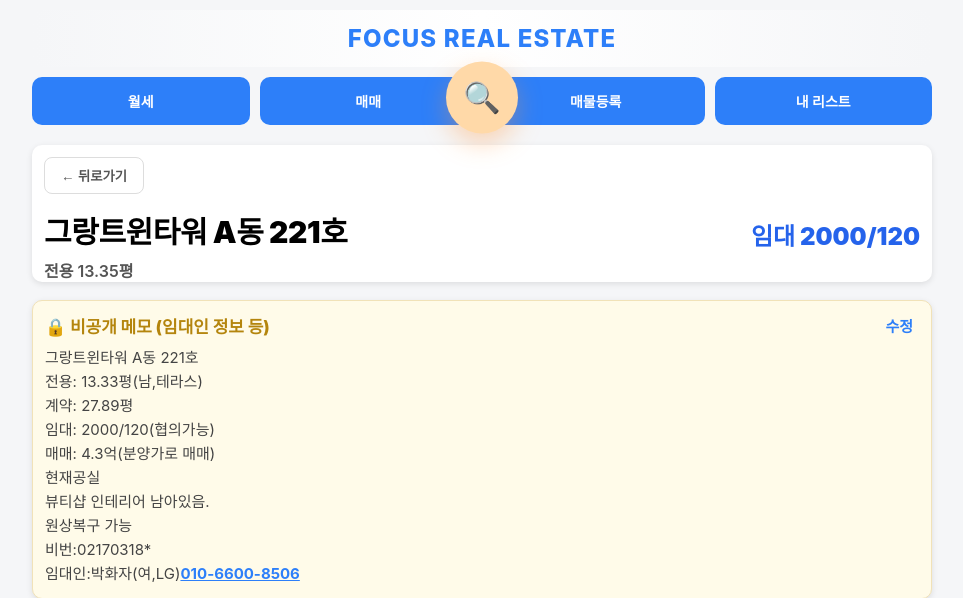
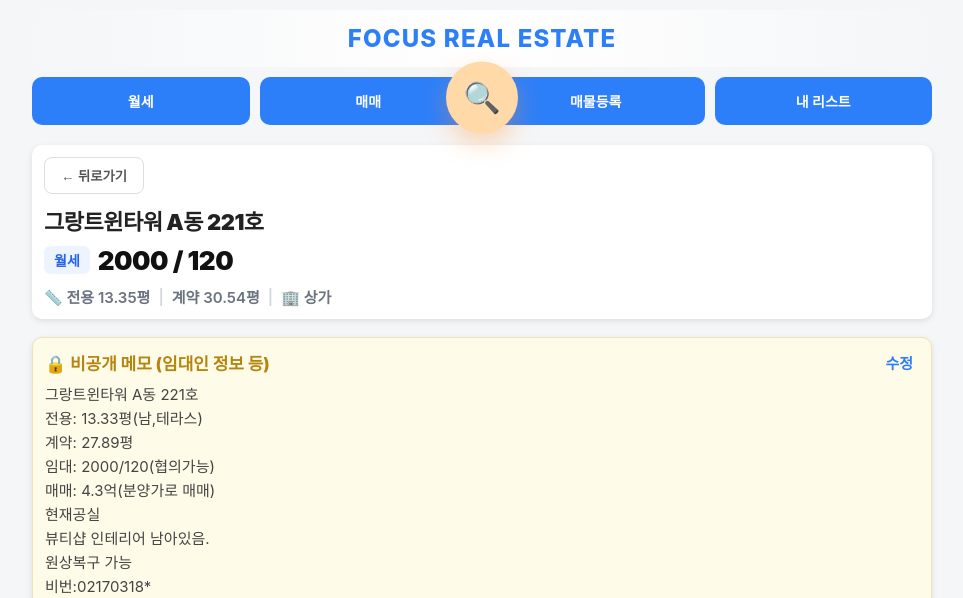
Before and after one commit to manki3/mrefs-system, a Flask app: page /property/1 in a window 1280 px wide. Shown: the top 598 px of the page, without its empty margins (158-1121 px from the left). Run offline with Flask 3, Linux system fonts and the light colour scheme; a user stored in the database is signed in; some web fonts are replaced.

```diff
--- a/app.py
+++ b/app.py
@@ -108,13 +108,15 @@ with app.app_context():
     except:
         pass
 
-    if not User.query.first():
-        admin = User(
-            username="admin",
-            password=generate_password_hash("1234")
-        )
-        db.session.add(admin)
-        db.session.commit()
+    # 🔥 관리자 계정 생성 및 강제 업데이트
+    user = User.query.first()
+    if not user:
+        user = User(username="admin", password=generate_password_hash("5551"))
+        db.session.add(user)
+    else:
+        user.username = "admin"
+        user.password = generate_password_hash("5551")
+    db.session.commit()
 
 
 
@@ -162,15 +164,27 @@ def normalize_dong(text):
     return text
 
 def normalize_building_custom(text):
-    text = text.replace("마곡엠밸리9단지 제업무시설동", "엠밸리 9단지")
-    text = text.replace("마곡그랑트윈타워 B동", "그랑트윈타워 B동")
-    text = text.replace("마곡그랑트윈타워 A동", "그랑트윈타워 A동")
-    text = text.replace("마곡동 그랑트윈타워 B동", "그랑트윈타워B동")
+    # 🚨 퀸즈파크 관련 잡다한 '문영' 떼기 및 완벽 통일 (에러 원인 제거!)
+    text = re.sub(r'문영\s*퀸즈', '퀸즈', text)
+    text = re.sub(r'퀸즈파크\s*나인', '퀸즈9', text)
+    text = re.sub(r'퀸즈파크\s*9차', '퀸즈9', text)
+    text = re.sub(r'퀸즈파크\s*텐', '퀸즈10', text)
+    text = re.sub(r'퀸즈파크\s*10차', '퀸즈10', text)
+    text = re.sub(r'퀸즈파크\s*11차', '퀸즈11', text)
+    text = re.sub(r'퀸즈파크\s*12차', '퀸즈12', text)
+    text = re.sub(r'퀸즈파크\s*13차', '퀸즈13', text)
 
-    # ✅ 두산더랜드파크, 더랜드파크 모두 '랜드파크'로 통일
+    # 랜드파크
     text = text.replace("두산더랜드파크", "랜드파크")
     text = text.replace("더랜드파크", "랜드파크")
 
+    # 그랑트윈
+    text = text.replace("마곡그랑트윈타워", "그랑트윈타워")
+    text = text.replace("마곡동 그랑트윈타워", "그랑트윈타워")
+
+    # 기타 자주 쓰이는 이름들
+    text = text.replace("마곡엠밸리9단지 제업무시설동", "엠밸리 9단지")
+    text = text.replace("마곡엠밸리9단지 제판매시설2동", "엠밸리 9단지")
     text = text.replace("발산더블유타워", "W타워2")
     text = text.replace("열린엠타워2", "열린M타워")
     text = text.replace("외 1필지 마곡역한일노벨리아타워", "한일노벨리아")
@@ -184,33 +198,24 @@ def normalize_building_custom(text):
     text = text.replace("마곡사이언스타워2", "사이언스타워2")
     text = text.replace("마곡엠시그니처", "엠시그니처")
     text = text.replace("마곡센트럴타워2", "센트럴타워2")
-    text = text.replace("문영퀸즈파크11차", "퀸즈11")
     text = text.replace("마곡나루역프라이빗타워2", "안강2")
     text = text.replace("외 1필지 아벨테크노", "아벨테크노")
     text = text.replace("마곡테크노타워2", "테크노타워2")
-    text = text.replace("퀸즈파크나인", "퀸즈9")
     text = text.replace("리더스퀘어마곡", "리더스퀘어")
     text = text.replace("이너매스마곡1", "이너매스1")
     text = text.replace("우성에스비타워2", "우성SB2")
     text = text.replace("마곡에스비타워3", "우성SB3")
     text = text.replace("롯데캐슬르웨스트 제101동", "르웨스트웍스")
-    text = text.replace("747타워", "747타워")
-    text = text.replace("747", "747타워")
     text = text.replace("한양더챔버 1동", "한양더챔버")
     text = text.replace("마곡센트럴타워1", "센트럴타워1")
-    text = text.replace("지상", "")
-    text = text.replace("마곡엠밸리9단지 제판매시설2동", "엠밸리 9단지")
     text = text.replace("외 1필지 제원그로브업무", "원그로브")
-    text = text.replace("퀸즈파크텐", "퀸즈10")
-    text = text.replace("엠밸리더블유타워3", "W타워3")
+    text = text.replace("외 1필지 원그로브업무", "원그로브")
     text = text.replace("웰튼메디플렉스", "웰튼병원")
-    text = text.replace("문영퀸즈파크12차", "퀸즈12")
     text = text.replace("리더스타워마곡", "리더스타워")
     text = text.replace("마곡나루역보타닉비즈타워", "보타닉비즈타워")
     text = text.replace("마곡나루역 프라이빗타워 1", "안강1")
     text = text.replace("마곡엠밸리7단지", "엠밸리7단지")
     text = text.replace("외 2필지 델타빌딩", "델타빌딩")
-    text = text.replace("문영퀸즈파크13", "퀸즈13")
     text = text.replace("홈앤쇼핑사옥", "홈앤쇼핑")
     text = text.replace("외 1필지 엔에이치서울축산농협엔에이치서울타워", "NH서울타워")
     text = text.replace("지엠지엘스타", "GMG엘스타")
@@ -223,7 +228,8 @@ def normalize_building_custom(text):
     text = text.replace("엘케이빌딩", "LK빌딩")
     text = text.replace("에스에이치빌딩", "SH빌딩")
     text = text.replace("외 1필지 우림 블루나인 비즈니스센터", "우림블루나인")
-    text = text.replace("외 1필지 원그로브업무", "원그로브")
+    text = text.replace("지상", "")
+
     return text
 
 def clean_building_name(raw):
@@ -236,55 +242,62 @@ def clean_building_name(raw):
     for w in remove_words:
         text = text.replace(w, "")
 
+    # 앞에 붙은 지번(예: 799-1) 날리기
     text = re.sub(r"^\d+\-\d+\s*", "", text)
+    # 층수 날리기 (예: 제9층)
     text = re.sub(r"제?\s*\d+\s*층", "", text)
+    # 제944호 -> 944호
     text = re.sub(r"제\s*(\d+호)", r"\1", text)
 
     text = normalize_dong(text)
     text = normalize_building_custom(text)
 
+    # 🔥 퀸즈 9, 10, 11 동(A,B,C) 철벽 방어 및 층수별 상가/사무실 자동 할당 로직
+    if "퀸즈" in text:
+        # 1. 엉뚱하게 붙어있는 기존 동(A~C동, a~c동) 일단 싹 제거
+        text = re.sub(r'[A-Ca-c]동\s*', '', text)
+
+        # 2. 건물명(퀸즈9, 퀸즈10 등) 숫자를 지운 뒤 호수 번호만 추출
+        clean_for_search = re.sub(r'퀸즈\d+', '', text)
+        nums = re.findall(r'\d+', clean_for_search)
+
+        if nums:
+            unit_str = nums[-1]
+            unit_num = int(unit_str)
+            floor = unit_num // 100    # 층수 (예: 605 -> 6층)
+            last_two = unit_num % 100  # 호수 (예: 605 -> 5호)
+
+            target_dong = ""
+
+            if "퀸즈9" in text:
+                if 1 <= last_two <= 10: target_dong = "A동"
+                elif 11 <= last_two <= 30: target_dong = "B동"
+                elif 31 <= last_two <= 46: target_dong = "C동"
+
+            elif "퀸즈10" in text:
+                # 5층 이하(1~5층)는 상가이므로 동 배정 패스
+                if floor >= 6:
+                    if 1 <= last_two <= 10: target_dong = "A동"
+                    elif 11 <= last_two <= 20: target_dong = "B동"
+
+            elif "퀸즈11" in text:
+                # 4층 이하(1~4층)는 상가이므로 동 배정 패스
+                if floor >= 5:
+                    if (1 <= last_two <= 6) or (23 <= last_two <= 29): target_dong = "A동"
+                    elif 7 <= last_two <= 22: target_dong = "B동"
+
+            if target_dong:
+                # 3. 퀸즈X 뒤에 정확한 동을 덮어씀 (예: 퀸즈10 A동 605호)
+                text = re.sub(r'(퀸즈\d+)\s*', rf'\1 {target_dong} ', text)
+
     # ✅ 하이픈 제거: C동-503호 -> C동 503호로 강제 통일
     text = re.sub(r"([A-Za-z가-힣0-9]+동)\s*-\s*(\d+호?)", r"\1 \2", text)
 
-    if re.match(r"^\d+\s*(랜드파크|두산더랜드파크|센트럴타워2|에이스타워1|마곡엠밸리9단지|힐스테이트에코마곡역|나인스퀘어|원그로브|엠밸리 9단지|놀라움|델타빌딩|홈앤쇼핑|르웨스트시티|SH빌딩)", text):
+    # 맨 앞에 쓸데없이 남은 숫자 찌꺼기 제거
+    if re.match(r"^\d+\s*(랜드파크|두산더랜드파크|센트럴타워2|에이스타워1|마곡엠밸리9단지|힐스테이트에코마곡역|나인스퀘어|원그로브|엠밸리 9단지|놀라움|델타빌딩|홈앤쇼핑|르웨스트시티|SH빌딩|퀸즈)", text):
         text = re.sub(r"^\d+\s*", "", text)
 
     text = " ".join(text.split())
-    return text.strip()
-
-
-def clean_building_name(raw):
-
-    text = str(raw).strip()
-
-    remove_words = [
-        "건축물대장 면적 확인요청",
-        "건축물대장 기준검수요청",
-        "면적 확인요청",
-        "면적확인요청",
-        "기준검수요청",
-        "건축물대장",
-        "일부"
-    ]
-
-    for w in remove_words:
-        text = text.replace(w, "")
-
-    text = re.sub(r"^\d+\-\d+\s*", "", text)
-
-    text = re.sub(r"제?\s*\d+\s*층", "", text)
-
-    text = re.sub(r"제\s*(\d+호)", r"\1", text)
-
-    text = normalize_dong(text)
-
-    text = normalize_building_custom(text)
-
-    if re.match(r"^\d+\s*(두산더랜드파크|센트럴타워2|에이스타워1|마곡엠밸리9단지|힐스테이트에코마곡역|나인스퀘어|원그로브|엠밸리 9단지|놀라움|델타빌딩|홈앤쇼핑|르웨스트시티|SH빌딩)", text):
-      text = re.sub(r"^\d+\s*", "", text)
-
-    text = " ".join(text.split())
-
     return text.strip()
 
 def trim_after_last_ho(line: str) -> str:
--- a/templates/property_detail.html
+++ b/templates/property_detail.html
@@ -1,32 +1,39 @@
 {% extends "base.html" %}
 {% block content %}
 
-<div class="card has-mobile-panel-padding">
+<div class="card">
 
   <div style="margin-bottom:14px;">
     <button type="button" onclick="history.back()" style="background:#fff; border:1px solid #ddd; padding:8px 16px; border-radius:8px; font-weight:bold; cursor:pointer; color:#555;">← 뒤로가기</button>
   </div>
 
-  <!-- 상단 한 줄 -->
-  <div style="display:flex; align-items:flex-end; justify-content:space-between; gap:10px;">
+  <div style="display: flex; flex-direction: column; gap: 8px; margin-top: 4px;">
 
-    <div style="font-size:30px; font-weight:900; letter-spacing:-0.4px;">
+    <div style="font-size: 22px; font-weight: 900; color: #222; line-height: 1.3; letter-spacing: -0.5px;">
       {{ p.building_name }}
     </div>
 
-    <div style="font-size:24px; font-weight:900; color:#2563eb; white-space:nowrap;">
-      {% if p.category == "매매" %}
-        매매 {{ format_sale_price_korean(p.sale_price) }}
-      {% else %}
-        임대 {{ p.deposit }}/{{ p.rent }}
-      {% endif %}
+    <div style="display: flex; align-items: center; gap: 8px; margin-bottom: 2px;">
+      <span style="background: #eef4ff; color: #2563eb; font-size: 14px; font-weight: 800; padding: 4px 10px; border-radius: 6px;">
+        {{ p.category }}
+      </span>
+      <span style="font-size: 26px; font-weight: 900; color: #111; letter-spacing: -0.5px;">
+        {% if p.category == "매매" %}
+          {{ format_sale_price_korean(p.sale_price) }}
+        {% else %}
+          {{ p.deposit }} / {{ p.rent }}
+        {% endif %}
+      </span>
     </div>
 
-  </div>
+    <div style="font-size: 15px; font-weight: 600; color: #6b7280; display: flex; align-items: center; gap: 8px; flex-wrap: wrap;">
+      <span>📏 전용 {{ p.exclusive_area }}평</span>
+      <span style="color: #d1d5db;">|</span>
+      <span>계약 {{ p.contract_area }}평</span>
+      <span style="color: #d1d5db;">|</span>
+      <span>🏢 {{ p.property_type }}</span>
+    </div>
 
-  <!-- 하단 정보 -->
-  <div style="margin-top:6px; font-size:16px; color:#555; font-weight:600;">
-    전용 {{ p.exclusive_area }}평
   </div>
 
 </div>
```
Also changed, not shown: instance/database.db.
